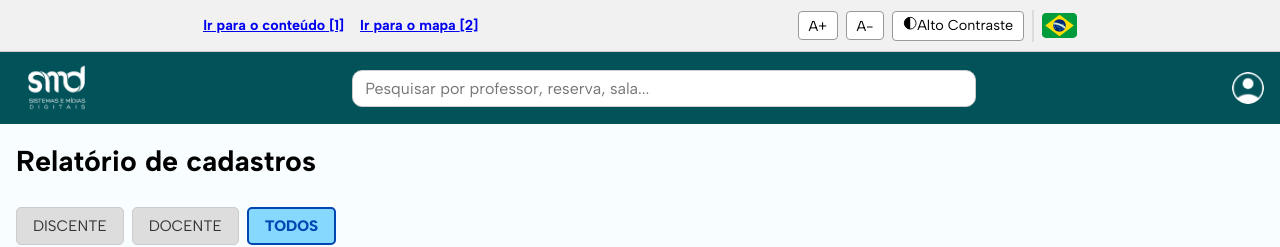
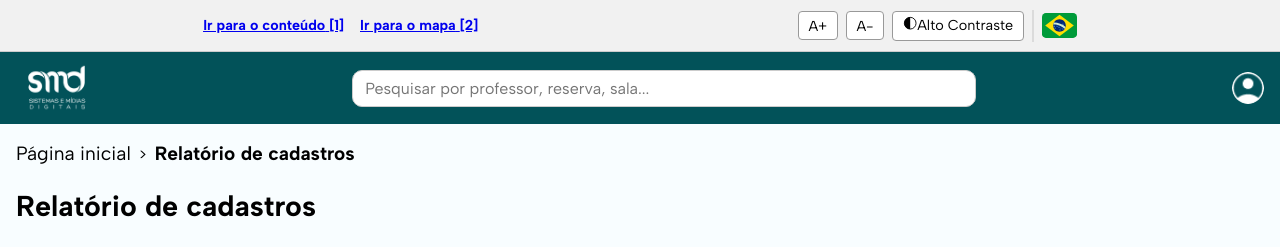
Before and after one commit to TheBugs-io/cadeasala-front, a React (Vite) app: page /admin/dashboard in a window 1280 px wide. Shown: the top 247 px of the page. Built offline with nearby package versions, Linux system fonts and the light colour scheme; no server answers.

Commit message:
feat: passing navigate to cards in admin main page

```diff
--- a/src/app/Features/AdminAccountPage/AdminMainPage.jsx
+++ b/src/app/Features/AdminAccountPage/AdminMainPage.jsx
@@ -1,12 +1,19 @@
 import UserAccountHeader from "./components/UserAccountHeader";
 import { usuario } from "../../../models/UserModel";
 import "./styles/AdminAccountStyle.css";
+import { useNavigate } from "react-router-dom";
 import CardFuncionality from "./components/CardFunction";
 import { FaCalendar, FaUserPlus, FaUserGear } from "react-icons/fa6";
 import { BsFillDoorOpenFill } from "react-icons/bs";
 
 
 export default function AdminMainPage() {
+  const navigate = useNavigate();
+
+  const handleCardClick = (path) => {
+    navigate(path);
+  };
+
   return (
     <div className="admin-main-page">
       <section className="admin-header">
@@ -26,7 +33,7 @@ export default function AdminMainPage() {
           icon={<i className="fas fa-user-plus"><FaUserPlus size={24} /></i>}
           title="Solicitações de registro"
           description="Aprovar ou rejeitar solicitações de registro."
-          onClick={() => console.log("Solicitações de registro")}
+          onClick={() => handleCardClick("/admin/dashboard")}
         />
         <CardFuncionality
           icon={<i className="fas fa-door-open"><BsFillDoorOpenFill size={24} /></i>}
--- a/src/app/Features/AdminDashboard/Dashboard.jsx
+++ b/src/app/Features/AdminDashboard/Dashboard.jsx
@@ -2,6 +2,7 @@ import { useEffect, useState } from "react";
 import api from "../../service/api";
 import "./DashboardRegister.css";
 import doneJob from "../../assets/illustrations/doneJob.svg";
+import TrilhaNavegacao from "../../Components/TrilhaNavegacao";
 
 const DashboardRegistro = () => {
   const [registros, setRegistros] = useState([]);
@@ -40,6 +41,12 @@ const DashboardRegistro = () => {
 
   return (
     <div className="dashboard-register-container">
+      <TrilhaNavegacao
+        paths={[
+          { label: "Página inicial", to: "/admin" },
+          { label: "Relatório de cadastros" },
+        ]}
+      />
       <h1>Relatório de cadastros</h1>
       <div className="docs-filter-tabs">
         {opcoesFiltro.map((opcao) => (
```
